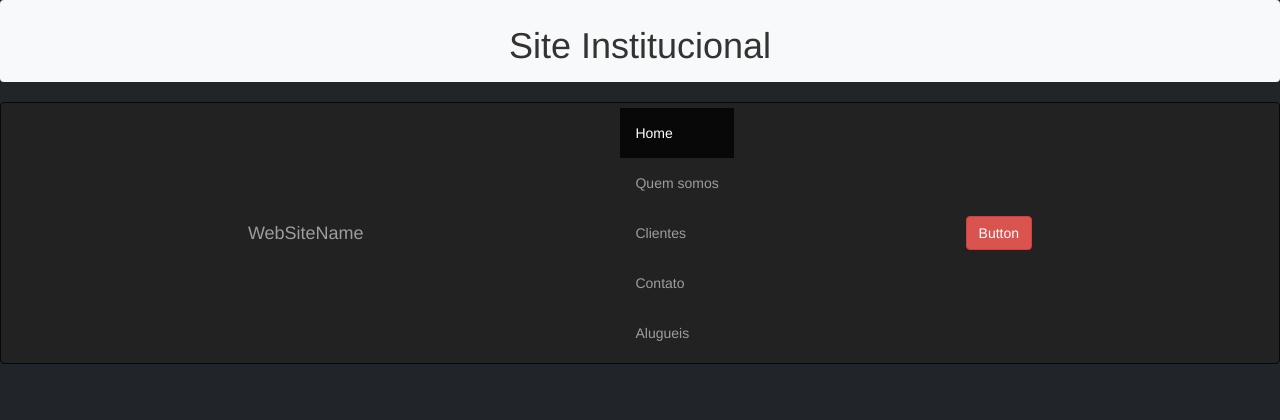
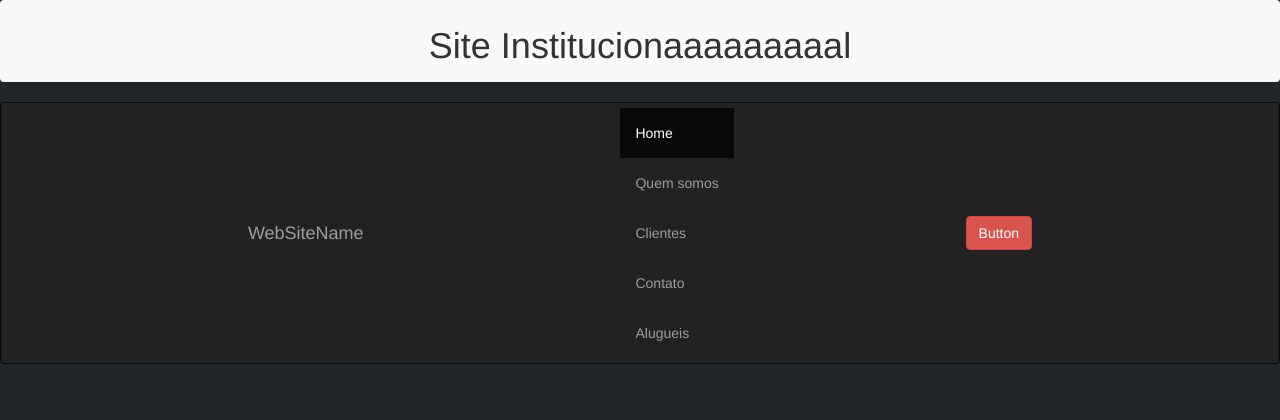
Before and after one commit to AdalbertoLucena/projetoFINALPHP, a PHP site: page /index.php in a window 1280 px wide. Shown: the top 420 px of the page. Run offline with PHP 8.4, Linux system fonts and the light colour scheme.

Commit message:
modificaçoes no topo

```diff
--- a/projetocrud2/topo.php
+++ b/projetocrud2/topo.php
@@ -13,7 +13,7 @@
     <div class="container-fluid">
         <h1>
             <?php
-            $nome_site = "Site Institucional";
+            $nome_site = "Site Institucionaaaaaaaaal";
                 echo "$nome_site";
             ?>
         </h1>
```
